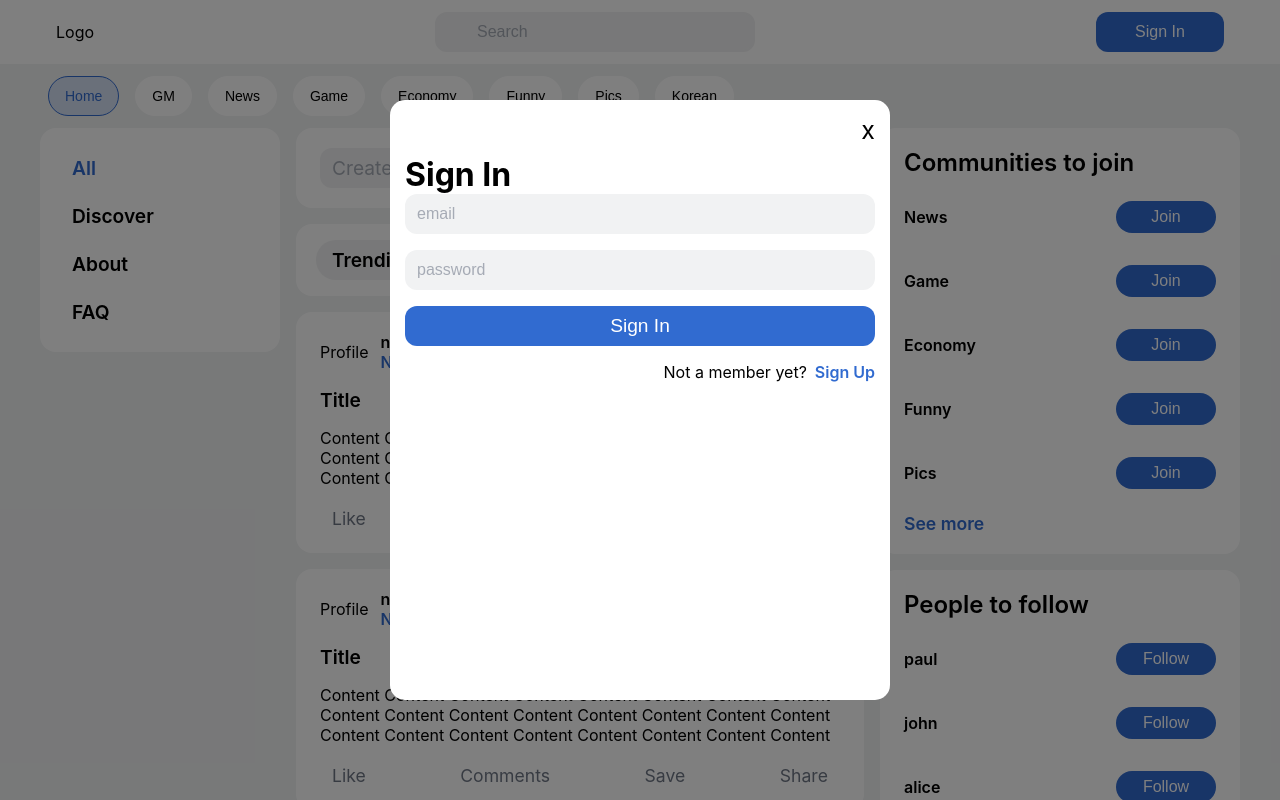
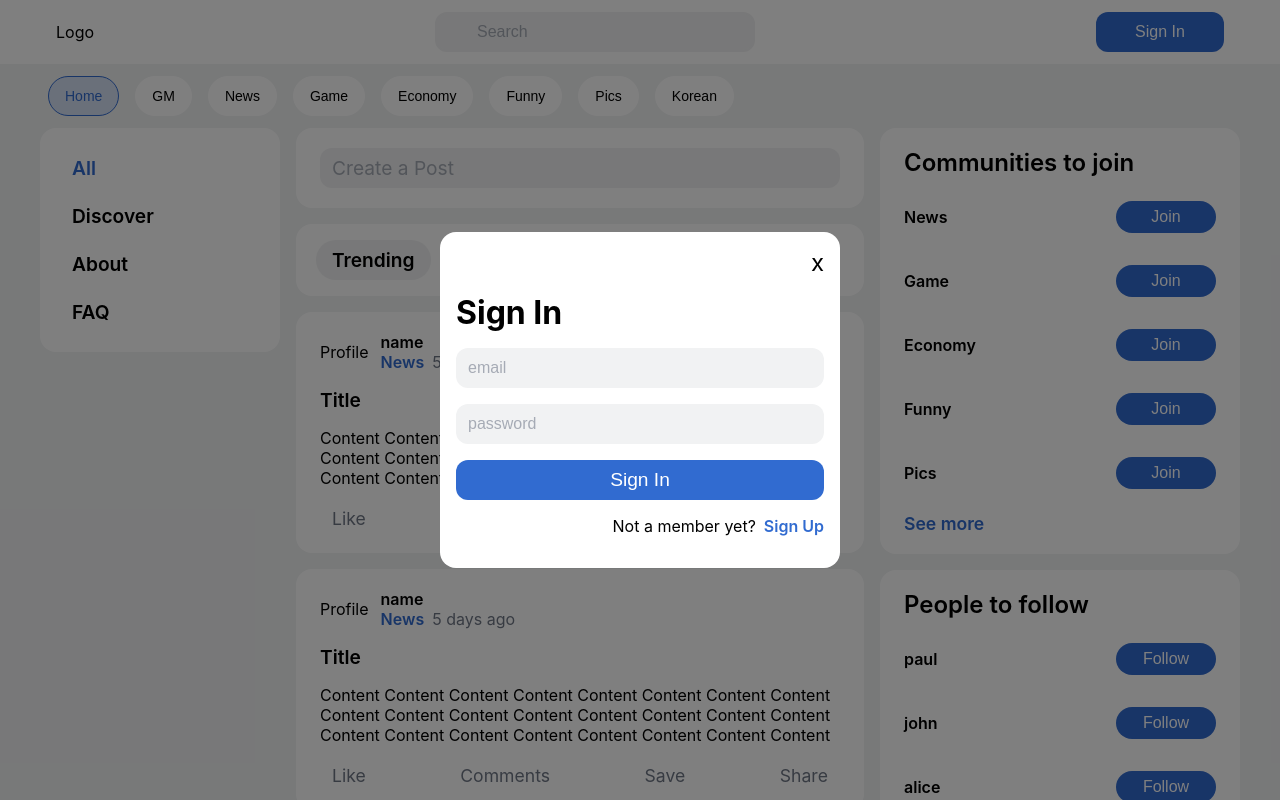
Before and after one commit to royalbluec/block-community, a Next.js app in the folder client/: page / in a window 1280 px wide. Both pictures are taken after a click on the button "Sign In". Built offline with nearby package versions, Linux system fonts and the light colour scheme.

Commit message:
feat(client): Modify Modal styles

```diff
--- a/client/components/common/Header.jsx
+++ b/client/components/common/Header.jsx
@@ -5,7 +5,7 @@ import { HeaderWrapper, Search, SignIn } from './styles/Header.styles';
 import Modal from '../modal/Modal';
 
 const Header = () => {
-  const [showModal, setShowModal] = useState(false);
+  const [isOpen, setIsOpen] = useState(false);
 
   return (
     <HeaderWrapper>
@@ -15,11 +15,9 @@ const Header = () => {
           <Search placeholder='Search' />
         </div>
         <div>
-          <SignIn onClick={() => setShowModal(true)}>Sign In</SignIn>
+          <SignIn onClick={() => setIsOpen(true)}>Sign In</SignIn>
         </div>
-        <Modal onClose={() => setShowModal(false)} show={showModal}>
-          Hello from the modal!
-        </Modal>
+        <Modal onClose={() => setIsOpen(false)} isOpen={isOpen} />
       </div>
     </HeaderWrapper>
   );
--- a/client/components/community/Community.jsx
+++ b/client/components/community/Community.jsx
@@ -17,7 +17,7 @@ const Community = () => {
   return (
     <StyledCommunityWrapper>
       {communityList.map((el, i) => (
-        <div key={i}>
+        <li key={i}>
           <a>
             {i === 0 ? (
               <button className='community__selected'>{el}</button>
@@ -25,7 +25,7 @@ const Community = () => {
               <button>{el}</button>
             )}
           </a>
-        </div>
+        </li>
       ))}
     </StyledCommunityWrapper>
   );
--- a/client/components/community/styles/Community.styles.jsx
+++ b/client/components/community/styles/Community.styles.jsx
@@ -1,16 +1,17 @@
 import styled from '@emotion/styled';
 
-export const StyledCommunityWrapper = styled.div`
+export const StyledCommunityWrapper = styled.ul`
   display: flex;
   align-items: center;
   height: 4rem;
+  overflow-x: hidden;
 
-  & > div {
+  & > li {
     height: 2.25rem rem;
     margin: 0rem 0.5rem;
   }
 
-  & > div > a > button {
+  & > li > a > button {
     height: 2.5rem;
     padding: 0 16px;
     border: 1px solid #ffffff;
--- a/client/components/mainB/styles/Tab.styles.jsx
+++ b/client/components/mainB/styles/Tab.styles.jsx
@@ -9,6 +9,10 @@ export const StyledTabWrapper = styled.div`
 
   & > ul {
     display: flex;
+  }
+
+  @media (max-width: 480px) {
+    display: none;
   }
 `;
 
--- a/client/components/modal/Modal.jsx
+++ b/client/components/modal/Modal.jsx
@@ -1,23 +1,29 @@
 import React, { useEffect, useRef, useState } from 'react';
 import ReactDOM from 'react-dom';
-import styled from '@emotion/styled';
+
+import {
+  StyledModalOverlay,
+  StyledModalWrapper,
+  StyledModalHeader,
+} from './styles/Modal.styles';
+
 import SignIn from './SignIn';
-import Signup from './Signup';
+import SignUp from './SignUp';
 
-const Modal = ({ show, onClose }) => {
+const Modal = ({ isOpen, onClose }) => {
   const [isBrowser, setIsBrowser] = useState(false);
-  const [isSignin, setIsSignin] = useState(true);
+  const [isSignIn, setIsSignIn] = useState(true);
 
   const modalWrapperRef = useRef(null);
 
   useEffect(() => {
     setIsBrowser(true);
-    setIsSignin(true);
+    setIsSignIn(true);
 
-    if (show) {
+    if (isOpen) {
       document.getElementById('__next').style = 'position: fixed';
     }
-  }, [show]);
+  }, [isOpen]);
 
   const clickCloseButton = (e) => {
     e.preventDefault();
@@ -33,26 +39,22 @@ const Modal = ({ show, onClose }) => {
   };
 
   const clickIsSignIn = () => {
-    setIsSignin((prevState) => !prevState);
+    setIsSignIn((prevState) => !prevState);
   };
 
-  const modalContent = show ? (
+  const modalContent = isOpen ? (
     <StyledModalOverlay onClick={clickBackDrop}>
       <StyledModalWrapper ref={modalWrapperRef}>
-        <StyledModal>
         <StyledModalHeader>
           <a href='#' onClick={clickCloseButton}>
             x
           </a>
         </StyledModalHeader>
-          <StyledModalBody>
-            {isSignin ? (
+        {isSignIn ? (
           <SignIn clickIsSignIn={clickIsSignIn} />
         ) : (
-              <Signup clickIsSignIn={clickIsSignIn} />
+          <SignUp clickIsSignIn={clickIsSignIn} />
         )}
-          </StyledModalBody>
-        </StyledModal>
       </StyledModalWrapper>
     </StyledModalOverlay>
   ) : null;
@@ -67,41 +69,41 @@ const Modal = ({ show, onClose }) => {
   }
 };
 
-const StyledModalBody = styled.div`
-  padding-top: 10px;
-`;
+// const StyledModalBody = styled.div`
+//   padding-top: 10px;
+// `;
 
-const StyledModalHeader = styled.div`
-  display: flex;
-  justify-content: flex-end;
-  font-size: 25px;
-`;
+// const StyledModalHeader = styled.div`
+//   display: flex;
+//   justify-content: flex-end;
+//   font-size: 25px;
+// `;
 
-const StyledModalWrapper = styled.div`
-  width: 500px;
-  height: 600px;
-`;
+// const StyledModalWrapper = styled.div`
+//   width: 500px;
+//   height: 600px;
+// `;
 
-const StyledModal = styled.div`
-  background: white;
-  width: 500px;
-  height: 600px;
-  width: 100%;
-  height: 100%;
-  border-radius: 15px;
-  padding: 15px;
-`;
+// const StyledModal = styled.div`
+//   background: white;
+//   width: 500px;
+//   height: 600px;
+//   width: 100%;
+//   height: 100%;
+//   border-radius: 15px;
+//   padding: 15px;
+// `;
 
-const StyledModalOverlay = styled.div`
-  position: fixed;
-  top: 0;
-  left: 0;
-  width: 100%;
-  height: 100%;
-  display: flex;
-  justify-content: center;
-  align-items: center;
-  background-color: rgba(0, 0, 0, 0.5);
-`;
+// const StyledModalOverlay = styled.div`
+//   position: fixed;
+//   top: 0;
+//   left: 0;
+//   width: 100%;
+//   height: 100%;
+//   display: flex;
+//   justify-content: center;
+//   align-items: center;
+//   background-color: rgba(0, 0, 0, 0.5);
+// `;
 
 export default Modal;
--- a/client/components/modal/SignIn.jsx
+++ b/client/components/modal/SignIn.jsx
@@ -1,6 +1,7 @@
 import React, { useState, useCallback } from 'react';
 
 import {
+  StyledSignInContainer,
   StyledSignInHeader,
   StyledSignInInput,
   StyledSignInButton,
@@ -19,11 +20,8 @@ const SignIn = ({ clickIsSignIn }) => {
     setPassword(e.target.value);
   }, []);
 
-  console.log('signin email', email);
-  console.log('signin password', password);
-
   return (
-    <div>
+    <StyledSignInContainer>
       <StyledSignInHeader>Sign In</StyledSignInHeader>
       <div>
         <div>
@@ -43,7 +41,7 @@ const SignIn = ({ clickIsSignIn }) => {
       <StyledSignInFooter>
         Not a member yet? <div onClick={clickIsSignIn}>Sign Up</div>
       </StyledSignInFooter>
-    </div>
+    </StyledSignInContainer>
   );
 };
 
--- a/client/components/modal/Signup.jsx
+++ b/client/components/modal/Signup.jsx
@@ -1,13 +1,14 @@
 import React, { useState, useCallback } from 'react';
 
 import {
+  StyledSignUpContainer,
   StyledSignUpHeader,
   StyledSignUpInput,
   StyledSignUpButton,
   StyledSignUpFooter,
 } from './styles/SignUp.styles';
 
-const Signup = ({ clickIsSignIn }) => {
+const SignUp = ({ clickIsSignIn }) => {
   const [name, setName] = useState('');
   const [email, setEmail] = useState('');
   const [password, setPassword] = useState('');
@@ -24,12 +25,8 @@ const Signup = ({ clickIsSignIn }) => {
     setPassword(e.target.value);
   }, []);
 
-  console.log('signup name', name);
-  console.log('signup email', email);
-  console.log('signup password', password);
-
   return (
-    <div>
+    <StyledSignUpContainer>
       <StyledSignUpHeader>Sign Up</StyledSignUpHeader>
       <div>
         <div>
@@ -55,8 +52,8 @@ const Signup = ({ clickIsSignIn }) => {
       <StyledSignUpFooter>
         Already have an account? <div onClick={clickIsSignIn}>Sign In</div>
       </StyledSignUpFooter>
-    </div>
+    </StyledSignUpContainer>
   );
 };
 
-export default Signup;
+export default SignUp;
--- /dev/null
+++ b/client/components/modal/styles/Modal.styles.jsx
@@ -0,0 +1,26 @@
+import styled from '@emotion/styled';
+
+export const StyledModalOverlay = styled.div`
+  position: fixed;
+  top: 0;
+  left: 0;
+  display: flex;
+  justify-content: center;
+  align-items: center;
+  width: 100%;
+  height: 100%;
+  background-color: rgba(0, 0, 0, 0.5);
+`;
+
+export const StyledModalWrapper = styled.div`
+  background: var(--white);
+  width: 400px;
+  padding: 1rem;
+  border-radius: 1rem;
+`;
+
+export const StyledModalHeader = styled.div`
+  display: flex;
+  justify-content: flex-end;
+  font-size: 1.5rem;
+`;
--- a/client/components/modal/styles/SignIn.styles.jsx
+++ b/client/components/modal/styles/SignIn.styles.jsx
@@ -1,6 +1,11 @@
 import styled from '@emotion/styled';
 
+export const StyledSignInContainer = styled.div`
+  padding: 1rem 0;
+`;
+
 export const StyledSignInHeader = styled.h2`
+  margin-bottom: 1rem;
   font-size: 2rem;
 `;
 
@@ -11,9 +16,9 @@ export const StyledSignInInput = styled.input`
   padding: 0.5rem 0.75rem;
   border: none;
   border-radius: 0.75rem;
+  font-size: 1rem;
   background-color: #f1f2f3;
   outline: none;
-  font-size: 1rem;
 
   ::placeholder {
     color: #a6abb5;
@@ -26,9 +31,9 @@ export const StyledSignInButton = styled.button`
   margin-bottom: 1rem;
   border: none;
   border-radius: 0.75rem;
-  background-color: #316bd0;
   font-size: 1.2rem;
   color: white;
+  background-color: #316bd0;
 
   &:hover {
     cursor: pointer;
--- a/client/components/modal/styles/SignUp.styles.jsx
+++ b/client/components/modal/styles/SignUp.styles.jsx
@@ -1,6 +1,11 @@
 import styled from '@emotion/styled';
 
+export const StyledSignUpContainer = styled.div`
+  padding: 1rem 0;
+`;
+
 export const StyledSignUpHeader = styled.h2`
+  margin-bottom: 1rem;
   font-size: 2rem;
 `;
 
@@ -11,9 +16,9 @@ export const StyledSignUpInput = styled.input`
   padding: 0.5rem 0.75rem;
   border: none;
   border-radius: 0.75rem;
+  font-size: 1rem;
   background-color: #f1f2f3;
   outline: none;
-  font-size: 1rem;
 
   ::placeholder {
     color: #a6abb5;
@@ -26,9 +31,9 @@ export const StyledSignUpButton = styled.button`
   margin-bottom: 1rem;
   border: none;
   border-radius: 0.75rem;
-  background-color: #316bd0;
   font-size: 1.2rem;
   color: white;
+  background-color: #316bd0;
 
   &:hover {
     cursor: pointer;
```
Lines whose indentation alone changed are shown as unchanged.
